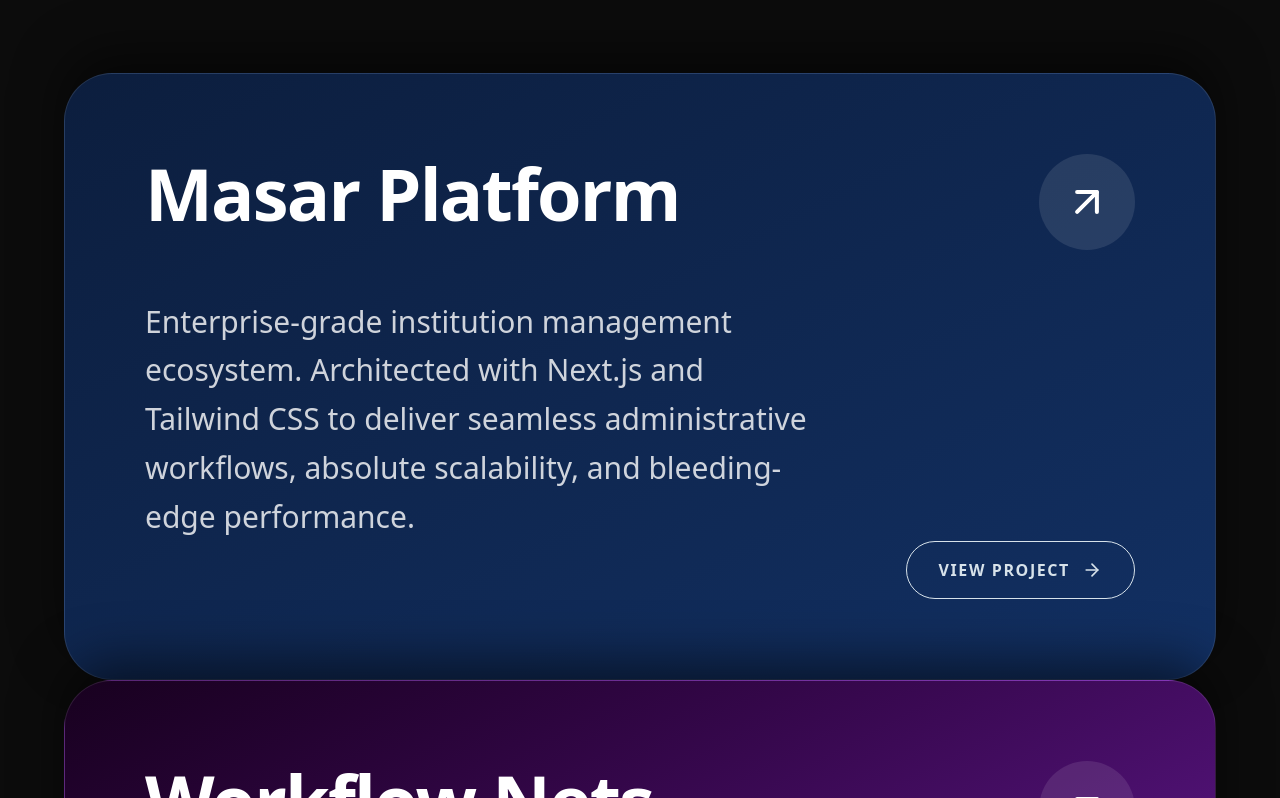
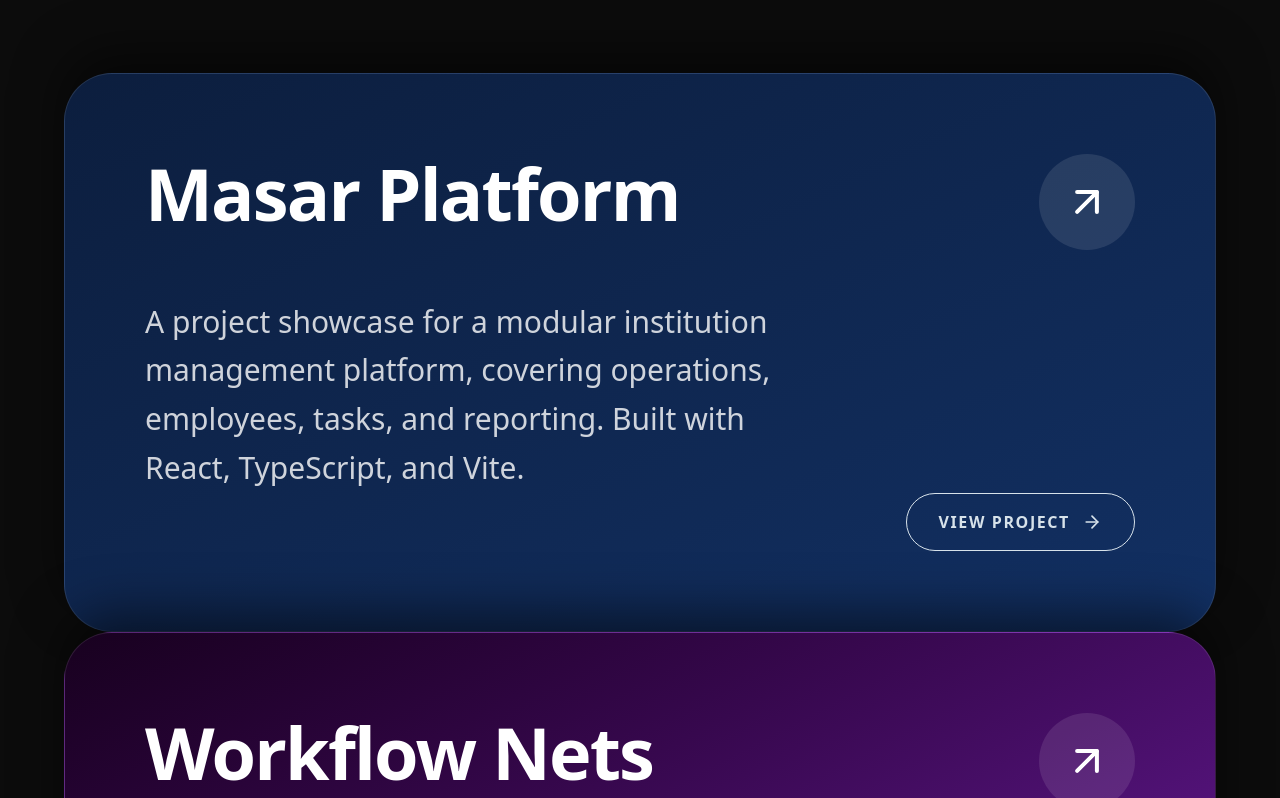
Before and after one commit to MahmoudSalem322/Protflio-, a Next.js app: page / in a window 1280 px wide. Shown: the part 3503-4301 px from the top of the page. Built offline with nearby package versions, Linux system fonts and the light colour scheme.

Commit message:
Add Shifa and Smart Spend to portfolio projects
Add project descriptions and repository links for Shifa and Smart Spend. Refresh Workflow details and point the Masar showcase to its working URL.

```diff
--- a/src/app/page.tsx
+++ b/src/app/page.tsx
@@ -143,9 +143,11 @@ export default function Portfolio() {
 
           <div className="relative flex flex-col gap-12 md:gap-0">
             {[
-              { id: 1, title: 'Masar Platform', desc: 'Enterprise-grade institution management ecosystem. Architected with Next.js and Tailwind CSS to deliver seamless administrative workflows, absolute scalability, and bleeding-edge performance.', color: 'from-[#0C1E3E] to-[#123063]', link: 'https://masar-ivory-beta.vercel.app/' },
-              { id: 2, title: 'Workflow Nets', desc: 'A comprehensive, world-class enterprise and project management platform. Engineered to streamline complex organizational structures and deliver high-level operational efficiency globally.', color: 'from-[#18011F] to-[#7621B0]', link: 'https://www.workflownets.com/' },
-              { id: 3, title: 'Humanitarian Logistical Hubs', desc: 'Specialized data analytics interface helping streamline multi-site parcel monitoring systems.', color: 'from-[#3E1A0C] to-[#BE4C00]', link: '#' }
+              { id: 1, title: 'Masar Platform', desc: 'A project showcase for a modular institution management platform, covering operations, employees, tasks, and reporting. Built with React, TypeScript, and Vite.', color: 'from-[#0C1E3E] to-[#123063]', link: 'https://masartesting.vercel.app/' },
+              { id: 2, title: 'Workflow Nets', desc: 'A workspace for projects, tasks, teams, clients, and invoices, with chat, video meetings, and performance dashboards. My role focused on frontend development with Next.js, React, TypeScript, and Tailwind CSS.', color: 'from-[#18011F] to-[#7621B0]', link: 'https://www.workflownets.com/' },
+              { id: 3, title: 'Shifa', desc: 'A healthcare platform connecting patients with doctors, health centers, and pharmacies. Features include appointment booking, medicine requests and donations, and prescription reading. Built with Next.js, React, JavaScript, and Tailwind CSS.', color: 'from-[#07352F] to-[#087F74]', link: 'https://github.com/MahmoudSalem322/Shifa-v1' },
+              { id: 4, title: 'Smart Spend', desc: 'A personal finance web app for tracking accounts, income, expenses, budgets, and savings goals. Built with React, JavaScript, and Vite, with Arabic and English interfaces and a Laravel REST API integration.', color: 'from-[#252047] to-[#514297]', link: 'https://github.com/MahmoudSalem322/smart' },
+              { id: 5, title: 'Humanitarian Logistical Hubs', desc: 'Specialized data analytics interface helping streamline multi-site parcel monitoring systems.', color: 'from-[#3E1A0C] to-[#BE4C00]', link: '#' }
             ].map((proj, i) => (
               <div
                 key={proj.id}
```
